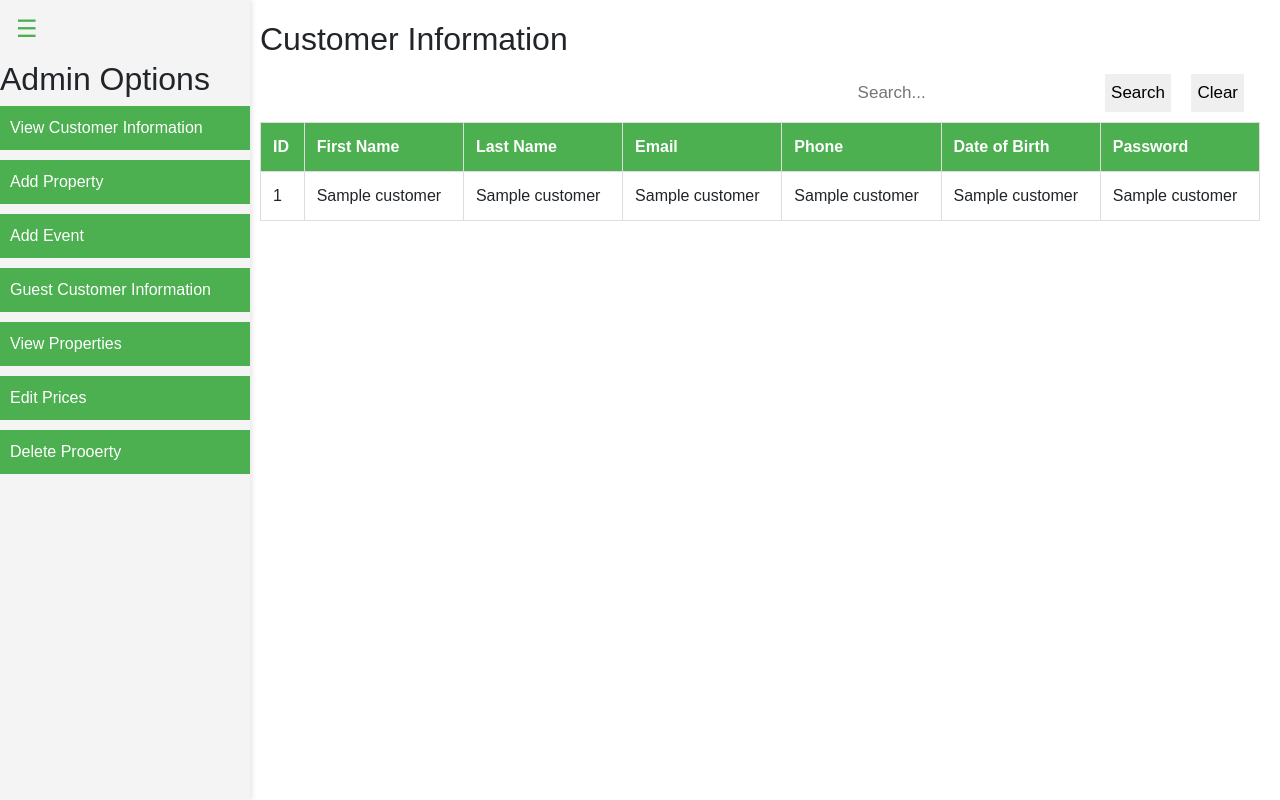
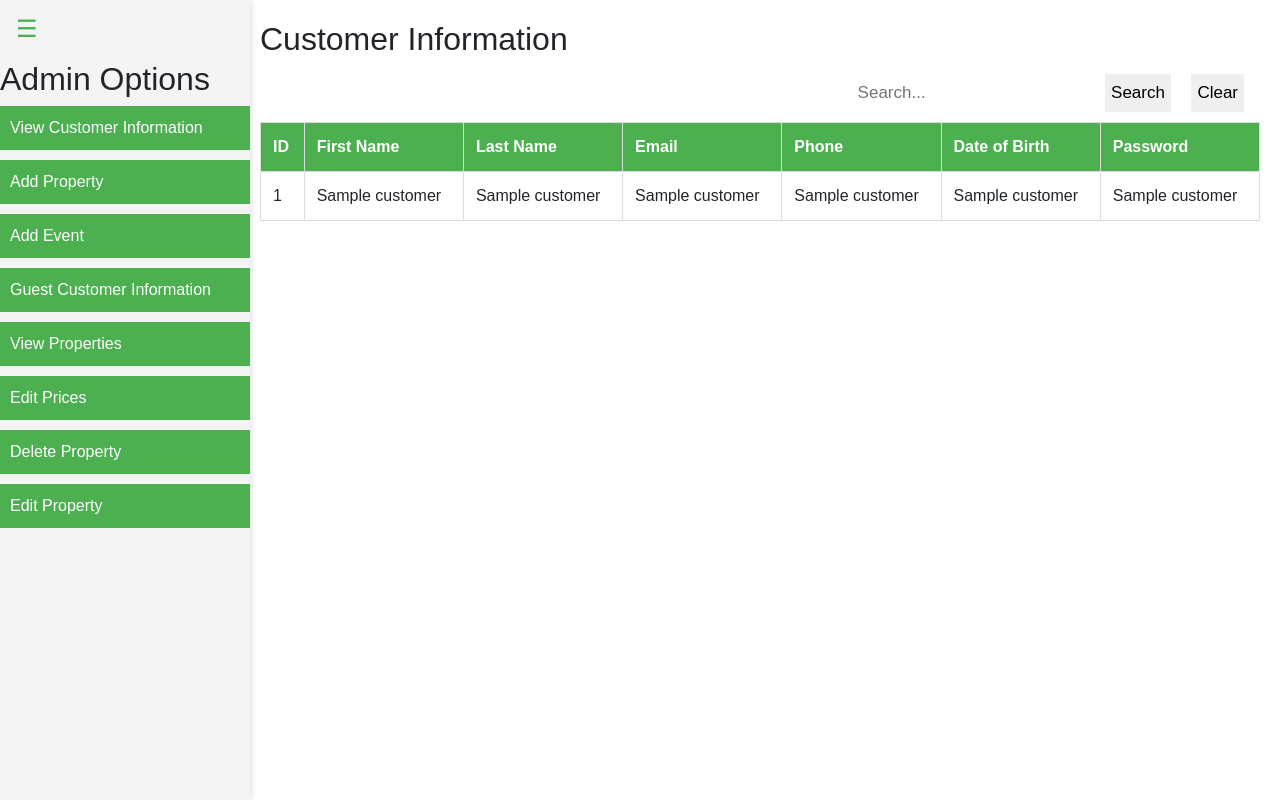
Before and after one commit to ashishruke99/Skygram-Stays, a Flask app: template SkyGrams-Stay-main/templates/admin_dashboard.html in a window 1280 px wide. Run offline with Flask 3, Linux system fonts and the light colour scheme; the template is opened without the code that fills it: most values are stand-ins (such as "Sample title", 1, 10 or a date in 2020); grey boxes marked "Sample" are stand-in pictures; parts of the project's set-up code (start-up, migrations or seed data) failed here and were passed over; some libraries are stand-ins or nearby versions.

Commit message:
Update admin_dashboard.html after initial one

```diff
--- a/SkyGrams-Stay-main/templates/admin_dashboard.html
+++ b/SkyGrams-Stay-main/templates/admin_dashboard.html
@@ -278,7 +278,8 @@
         <button class="admin-options" onclick="toggleSection('guestInfo')">Guest Customer Information</button>
         <button class="admin-options" onclick="toggleSection('viewProperties')">View Properties</button>
         <button class="admin-options" onclick="window.location.href='{{ url_for('edit_prices') }}'">Edit Prices</button>
-        <button class="admin-options" onclick="window.location.href='{{ url_for('delete_property') }}'">Delete Prooerty</button>
+        <button class="admin-options" onclick="window.location.href='{{ url_for('delete_property') }}'">Delete Property</button>
+        <button class="admin-options" onclick="window.location.href='{{ url_for('edit_property') }}'">Edit Property</button>
     </div>
     <div class="content" id="content">
         <div id="customerInfo" class="customer-info">
```
